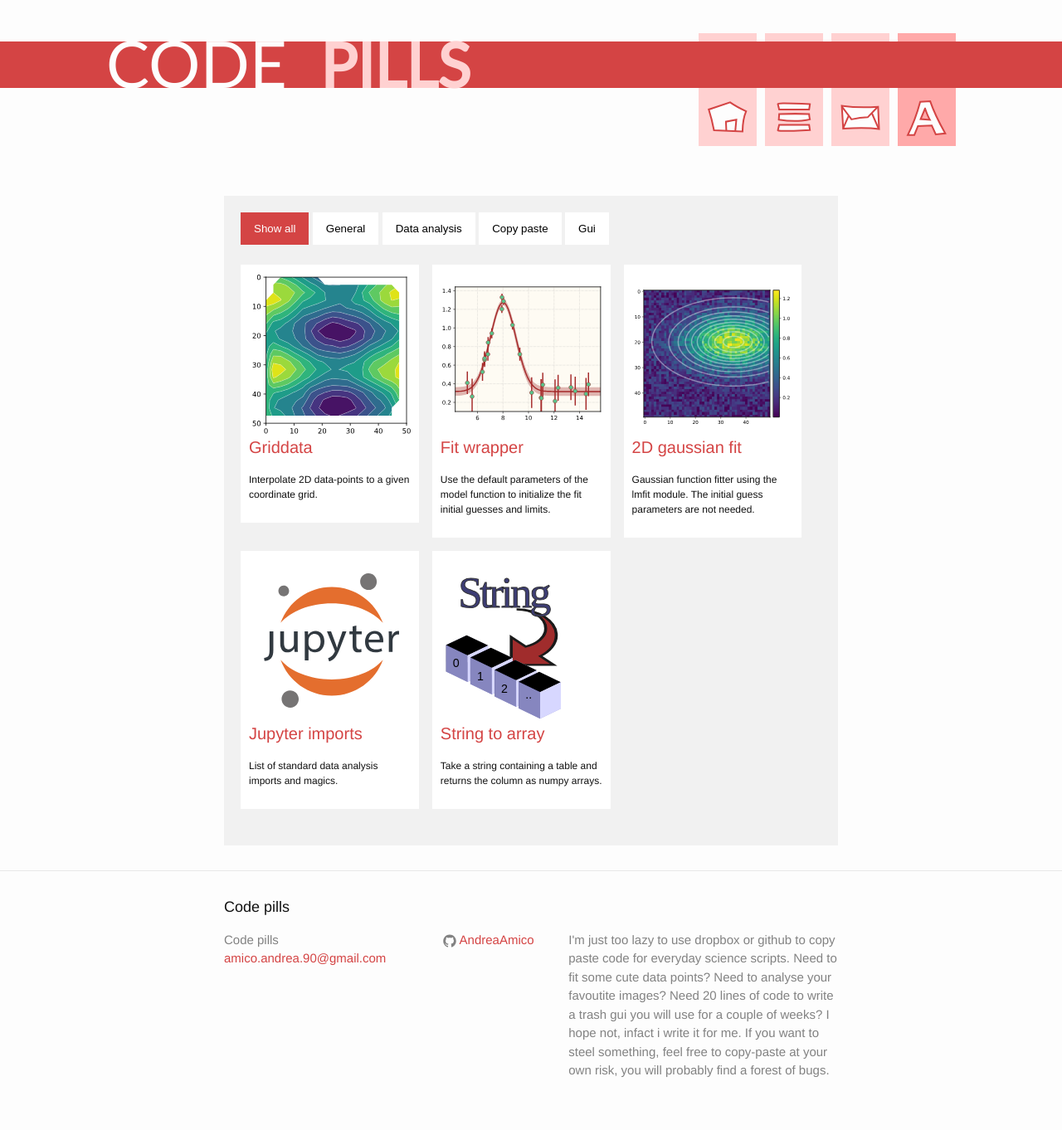
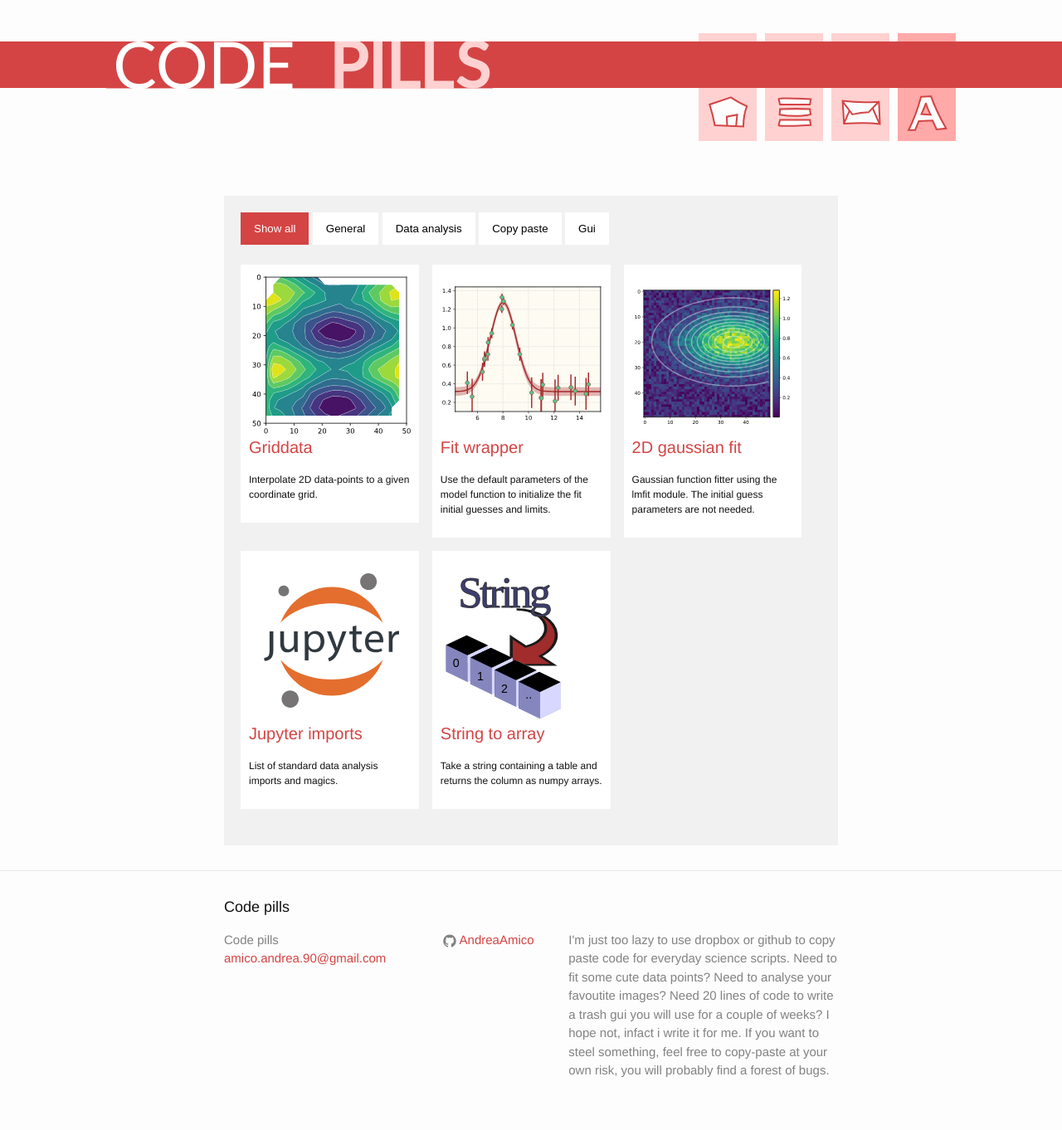
Before and after one commit to AndreaAmico/AndreaAmico.github.io, a Jekyll site: the page built from index.html, in a window 1280 px wide. Shown: the whole page at 83% size. Built offline with Jekyll 4.4.1, drawn with Linux system fonts in a browser that asks for light colours.

Commit message:
new titlebar

```diff
--- a/_includes/header.html
+++ b/_includes/header.html
@@ -4,27 +4,36 @@
 
     <a class="header-button-right" href="/about/">
 
-        <span class="header-icon">{% include _icons/about.svg %}</span>
+     <span class="header-icon">{% include _icons/about.svg %}</span>
 
     </a>
 
-    <a class="header-button-right-top" href=""></a>
-
     <a class="header-button" href="/contacts/">
 
-        <span class="header-icon">{% include _icons/contacts.svg %}</span>
+      <span class="header-icon">{% include _icons/contacts.svg %}</span>
 
     </a>
 
-    <a class="header-button-top" href=""></a>
+    <a class="header-button" href="/topics/">
 
-    <a class="header-button" href="/topics/"><span class="header-icon">{% include _icons/index.svg %}</span></a><a class="header-button-top" href=""></a>
+      <span class="header-icon">{% include _icons/index.svg %}</span>
 
-    <a class="header-button" href="/"><span class="header-icon">{% include _icons/home.svg %}</span></a><a class="header-button-top" href=""></a>
+    </a>
+
+    <a class="header-button" href="/">
+
+      <span class="header-icon">{% include _icons/home.svg %}</span>
+
+    </a>
+
   </nav>
-
-  <h1 class="site-title">code &nbsp<strong class="pinkish">pills</strong></h1>
 
 
 
+  <div id="title-background">
+    <div id="title-position">
+      {% include _icons/code-pills-title.svg %}
+    </div>
+  </div>
+
 </header>
--- a/_sass/_layout.scss
+++ b/_sass/_layout.scss
@@ -1,28 +1,27 @@
 /**
  * Site header
  */
+
 
 .site-head {
     border-top: 50px solid $background-color;
     height: 56px;
     border-bottom: 100px solid $background-color;
     background: $red-color;
+    position: relative;
+    z-index: 1;
 }
 
-
-.site-title {
-    font-size: 78px;
-    margin-left: 10%;
-    margin-top: -26px;
-    font-family: $lato-font;
-    text-transform: uppercase;
-    color: $background-color;
+#title-background {
+    position: relative;
+    background: $red-color;
+    height: 56px;
+    z-index: 5;
 }
 
-.pinkish {
-    color: $pink-color;
-    font-weight: bold;
-    font-size: 74px;
+#title-position {
+    position: absolute;
+    margin-left:10%;
 }
 
 .header-nav  {
@@ -34,16 +33,7 @@
     float: right;
     margin-right: 10px;
     background: $pink-color;
-    height: 70px;
-    width: 70px;
-    margin-top: 56px;
-}
-
-.header-button-top {
-    float: right;
-    margin-right: -70px;
-    background: $pink-color;
-    height: 10px;
+    height: 130px;
     width: 70px;
     margin-top: -10px;
 }
@@ -51,109 +41,21 @@
 .header-button-right {
     float: right;
     background: $light-red-color;
-    height: 70px;
-    width: 70px;
-    margin-top: 56px;
-}
-
-.header-button-right-top {
-    float: right;
-    margin-right: -70px;
-    background: $light-red-color;
-    height: 10px;
+    height: 130px;
     width: 70px;
     margin-top: -10px;
 }
 
-.site-header {
-    border-top: 5px solid $grey-color-dark;
-    border-bottom: 1px solid $grey-color-light;
-    min-height: 56px;
-
-    // Positioning context for the mobile navigation icon
-    position: relative;
-}
 
 .header-icon {
     > svg {
         display: inline-block;
         width: 50px;
         height: 50px;
-        margin-left: 10px;
-        margin-top: 10px;
+        margin-left: 15%;
+        margin-top: 100%;
     }
 }
-
-
-
-.site-nav {
-    float: right;
-    line-height: 56px;
-
-    .menu-icon {
-        display: none;
-    }
-
-    .page-link {
-        color: $text-color;
-        line-height: $base-line-height;
-
-        // Gaps between nav items, but not on the last one
-        &:not(:last-child) {
-            margin-right: 20px;
-        }
-    }
-
-    @include media-query($on-palm) {
-        position: absolute;
-        top: 9px;
-        right: $spacing-unit / 2;
-        background-color: $background-color;
-        border: 1px solid $grey-color-light;
-        border-radius: 5px;
-        text-align: right;
-
-        .menu-icon {
-            display: block;
-            float: right;
-            width: 36px;
-            height: 26px;
-            line-height: 0;
-            padding-top: 10px;
-            text-align: center;
-
-            > svg {
-                width: 18px;
-                height: 15px;
-
-                path {
-                    fill: $grey-color-dark;
-                }
-            }
-        }
-
-        .trigger {
-            clear: both;
-            display: none;
-        }
-
-        &:hover .trigger {
-            display: block;
-            padding-bottom: 5px;
-        }
-
-        .page-link {
-            display: block;
-            padding: 5px 10px;
-
-            &:not(:last-child) {
-                margin-right: 0;
-            }
-            margin-left: 20px;
-        }
-    }
-}
-
 
 
 /**
```
Also changed, not shown: _includes/_icons/code-pills-title.svg (added).
